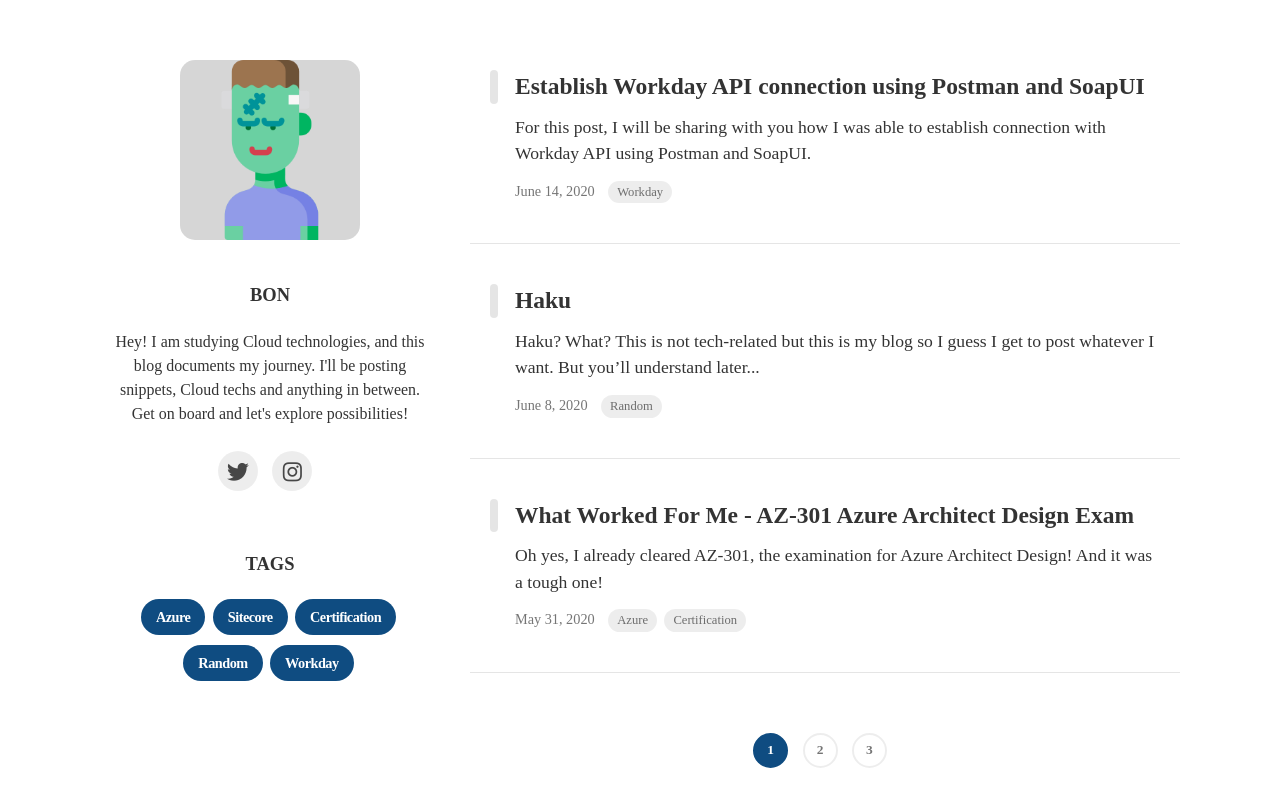
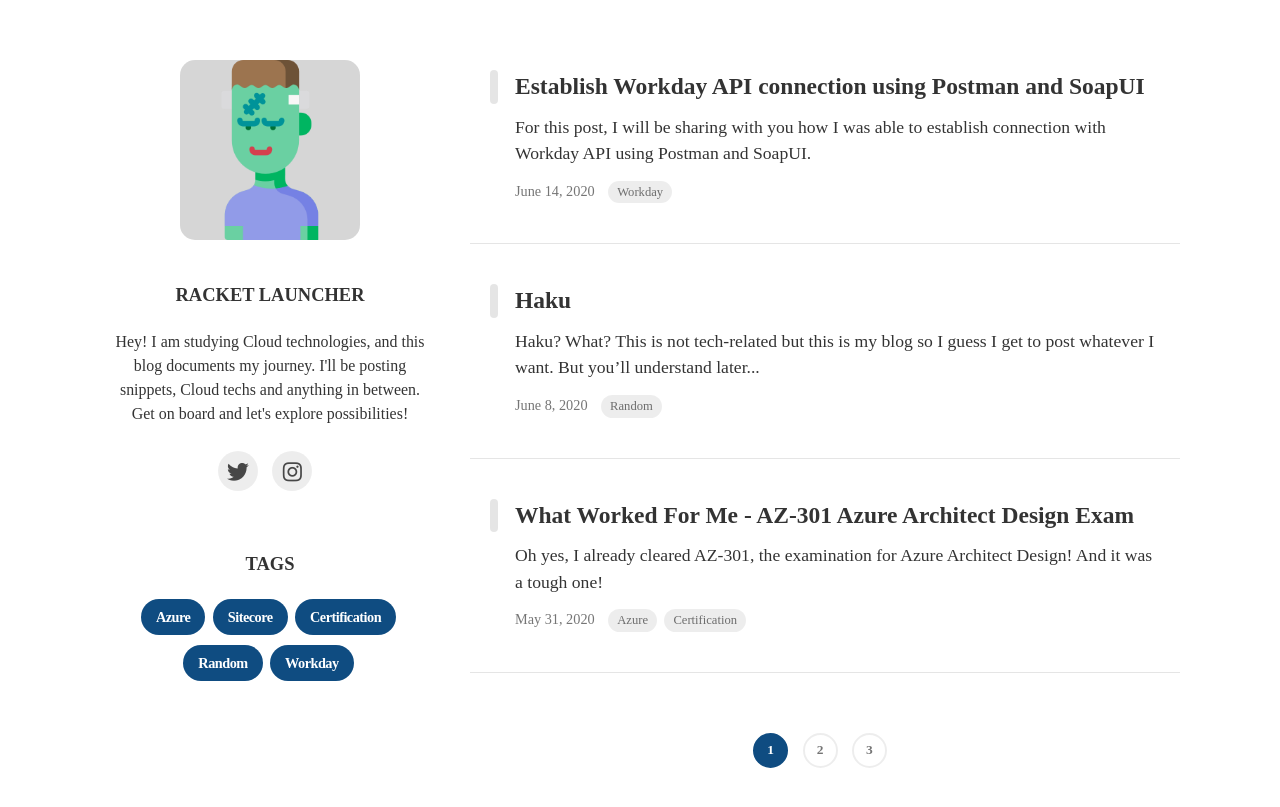
Before and after one commit to bonasfvck/racketlauncher, a Jekyll site: the page built from index.html, in a window 1280 px wide. Shown: the top 807 px of the page. Built offline with Jekyll 4.4.1, drawn with Linux system fonts in a browser that asks for light colours; nearby versions of some CDN libraries; some web fonts are replaced; the list of posts is cut into pages by our own code.

Commit message:
Update _config.yml

```diff
--- a/_config.yml
+++ b/_config.yml
@@ -1,16 +1,16 @@
 # Site Settings
 baseurl: ""
-url : "https://racketlauncher.github.io"
+url : "https://bonasfvck.github.io/racketlauncher"
 
 # Blog Settings
 theme_settings :
-  title : Bon
+  title : Racket Launcher
   favicon : assets/favicon.ico
 
   # Profile Settings
   profile :
     image : assets/img/frankestein.png
-    username : Bon
+    username : Racket Launcher
     description : Hey! I am studying Cloud technologies, and this blog documents my journey. I'll be posting snippets, Cloud techs and anything in between. Get on board and let's explore possibilities!
     experience :
       - start : 2014
@@ -37,13 +37,13 @@ theme_settings :
     gitlab:
     bitbucket:
     google_plus:
-    twitter: bonasfvck
+    twitter: racketlauncher
     youtube:
     facebook:
-    instagram: bonasfvck
+    instagram: racketlauncher
 
   # Disqus
-  disqus_shortname : bonasfvck
+  disqus_shortname : racketlauncher
 
 # Pagination
 paginate: 3
```
